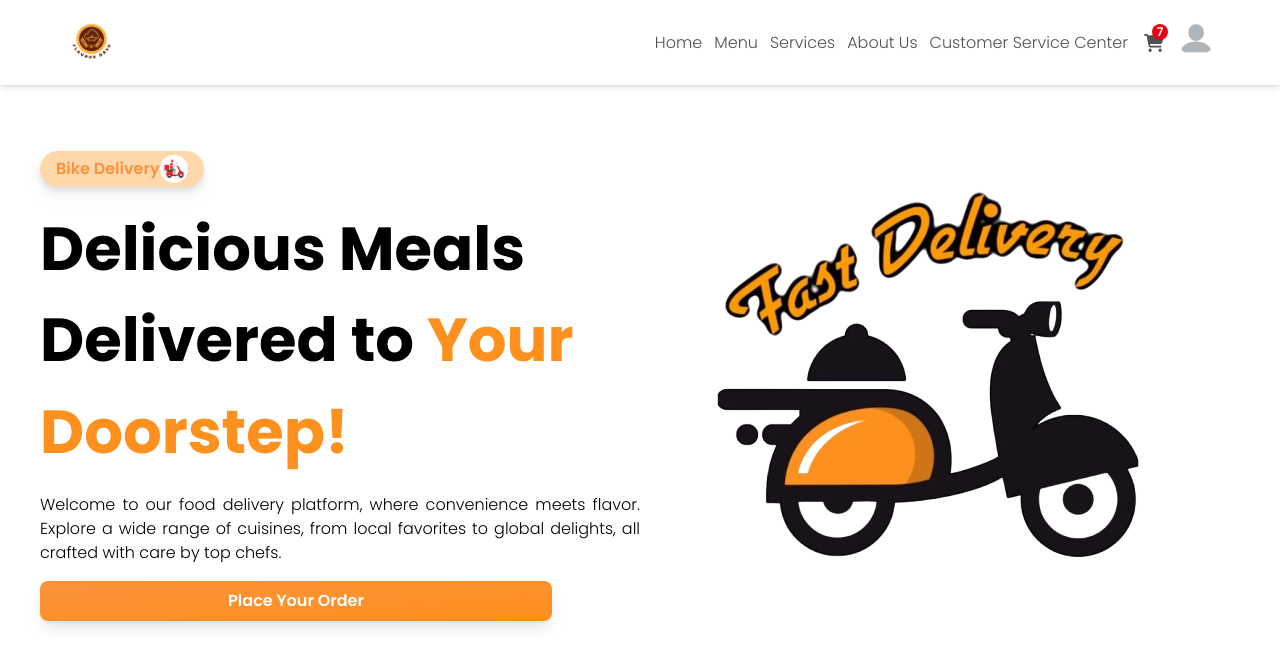
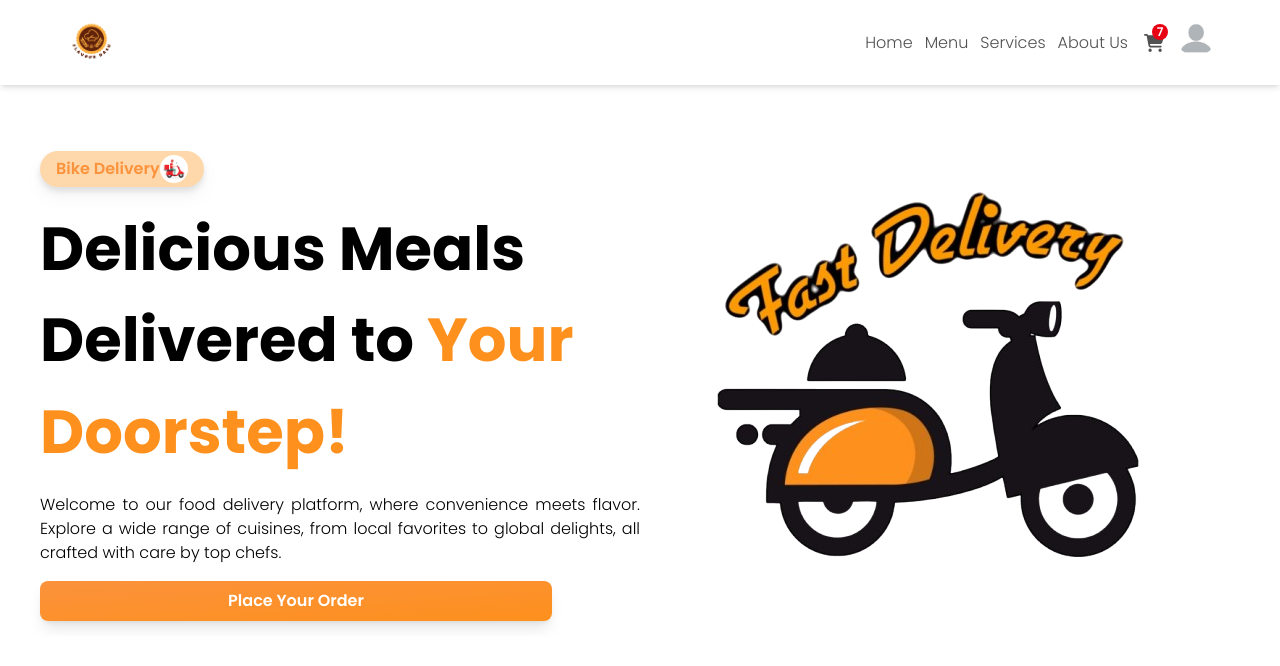
Before and after one commit to kirtanpatel35367/Food-Cart-Web-App, a React (Create React App) app: page / in a window 1280 px wide. Shown: the top 666 px of the page. Built offline with nearby package versions, Linux system fonts and the light colour scheme; a web font is replaced by a local one.

Commit message:
Change Header3

```diff
--- a/src/components/Header.jsx
+++ b/src/components/Header.jsx
@@ -58,7 +58,6 @@ const Header = () => {
           <li className='text-base text-textColor hover:text-headingColor duration-100 transition-all ease-in-out cursor-pointer'>Menu</li>
           <li className='text-base text-textColor hover:text-headingColor duration-100 transition-all ease-in-out cursor-pointer'>Services</li>
           <li className='text-base text-textColor hover:text-headingColor duration-100 transition-all ease-in-out cursor-pointer'>About Us</li>
-          <li className='text-base text-textColor hover:text-headingColor duration-100 transition-all ease-in-out cursor-pointer'>Customer Service Center</li>
         </motion.ul>
 
         <div className='relative flex items-center text-xl ml-4'>
```
